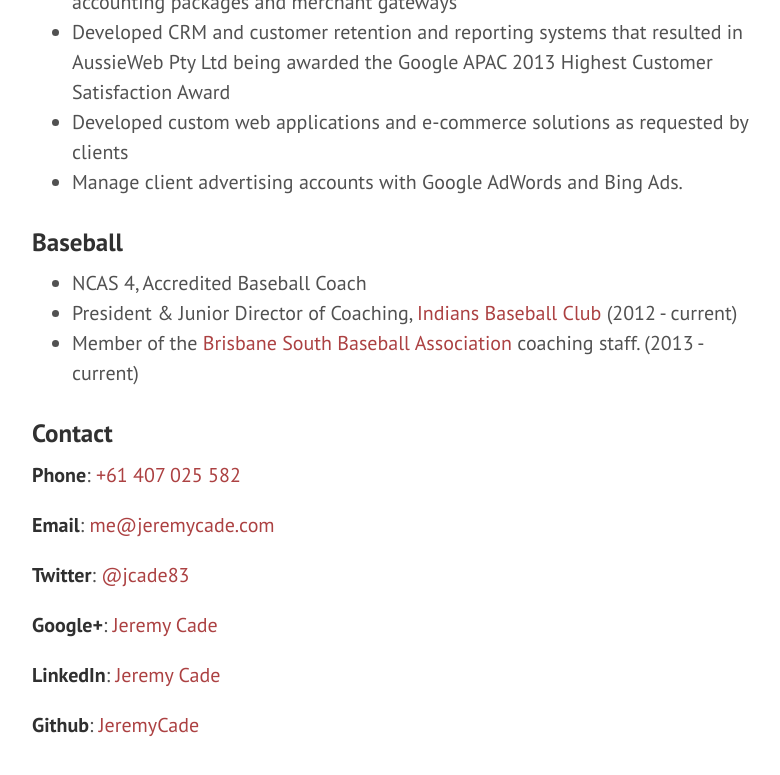
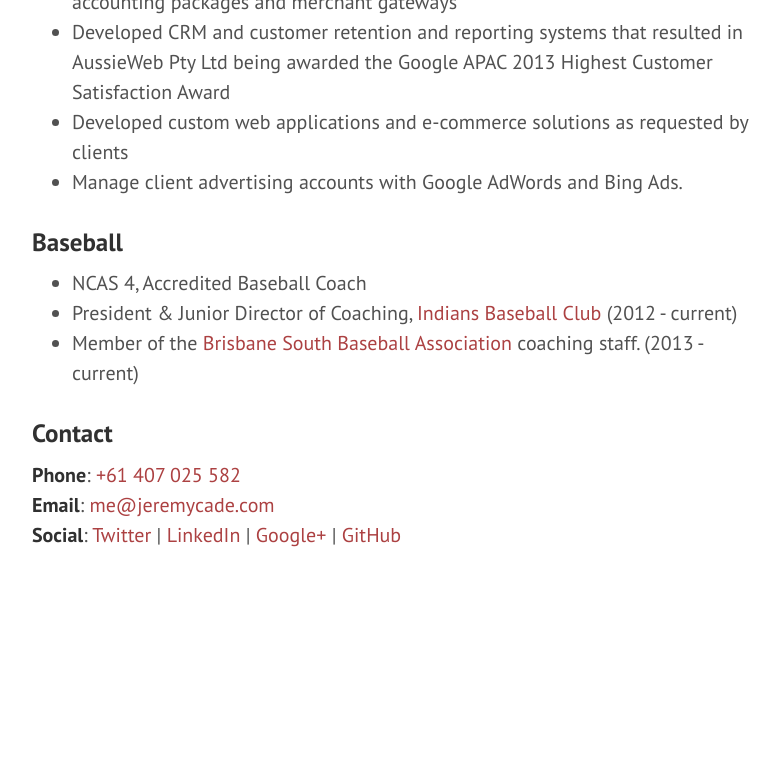
Before and after one commit to JeremyCade/jeremycade.github.io, a Jekyll site: the page built from about.md, in a window 1280 px wide and 900 px high, scrolled down 1243 px. Shown: the top 775 px of the window, without its empty margins (68-848 px from the left). Built offline with Jekyll 4.4.1, drawn with Linux system fonts in a browser that asks for light colours; Markdown is read by kramdown in place of the engine named in the settings; after the commit the page ends 1953 px from its top, so only the background shows below that.

Commit message:
Formatting Fixes

```diff
--- a/about.md
+++ b/about.md
@@ -39,14 +39,6 @@
 - Member of the [Brisbane South Baseball Association](http://bsba.baseball.com.au) coaching staff. (2013 - current)
 
 ### Contact
-**Phone**: [+61 407 025 582](tel://+61407025582)
-
-**Email**: [me@jeremycade.com](mailto://me@jeremycade.com)
-
-**Twitter**: [@jcade83](https://twitter.com/jcade83)
-
-**Google+**: [Jeremy Cade](https://plus.google.com/+JeremyCade/)
-
-**LinkedIn**: [Jeremy Cade]()
-
-**Github**: [JeremyCade](https://github.com/JeremyCade)
+**Phone**: [+61 407 025 582](tel://+61407025582)<br />
+**Email**: [me@jeremycade.com](mailto://me@jeremycade.com)<br />
+**Social**: [Twitter](https://twitter.com/jcade83) | [LinkedIn](http://au.linkedin.com/in/jeremycade) | [Google+](https://plus.google.com/+JeremyCade/) | [GitHub](https://github.com/JeremyCade)
```
